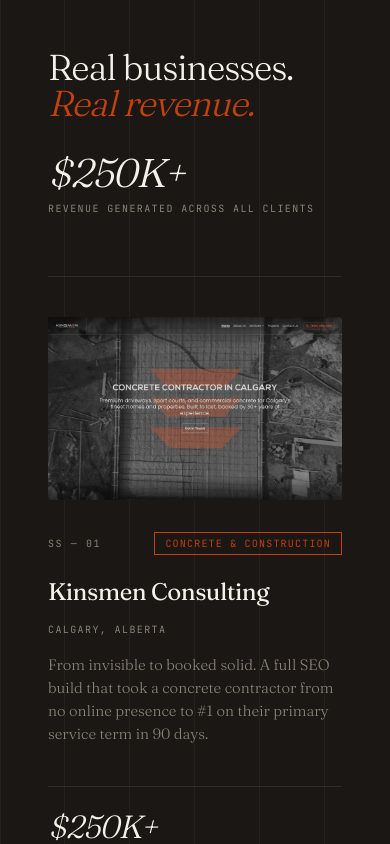
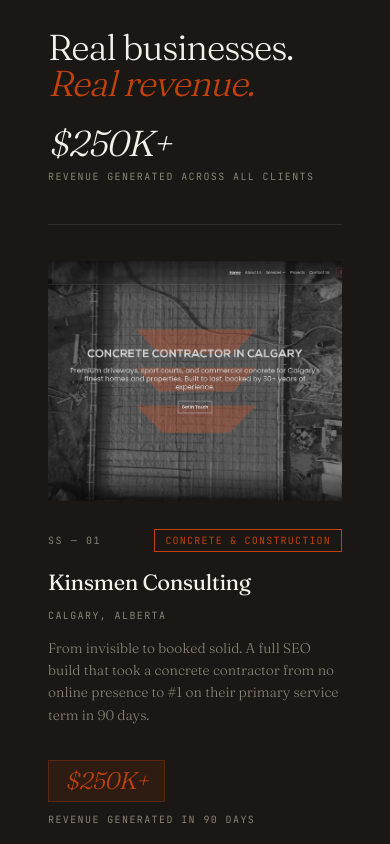
Before and after one commit to ScaleCRMCO/scaleseo, a Next.js app: page / in a window 390 px wide. Shown: the part 1120-1964 px from the top of the page. Built offline with nearby package versions, Linux system fonts and the light colour scheme.

Commit message:
Update CaseStudy.module.css

```diff
--- a/src/app/sections/home/CaseStudy.module.css
+++ b/src/app/sections/home/CaseStudy.module.css
@@ -1,18 +1,16 @@
-/* =========================================================
-   CaseStudy.module.css — Monolog-inspired stacked rows
-   Dark bg + hero grid lines + hover logo overlay
-   ========================================================= */
-
 .case {
   position: relative;
   border-bottom: 1px solid var(--line-on-dark);
   overflow: hidden;
 }
 
-/* === BACKGROUND GRID LINES (mirrors Hero) === */
+/* === BACKGROUND GRID LINES === */
 .grid {
   position: absolute;
-  inset: 0;
+  top: 0;
+  left: 0;
+  right: 0;
+  bottom: 0;
   display: grid;
   grid-template-columns: repeat(6, 1fr);
   pointer-events: none;
@@ -21,17 +19,18 @@
 
 .gridLine {
   border-right: 1px solid rgba(245, 241, 234, 0.04);
+  height: 100%;
 }
 
 .gridLine:first-child {
   border-left: 1px solid rgba(245, 241, 234, 0.04);
 }
 
-/* === INNER CONTENT === */
+/* === INNER === */
 .inner {
   position: relative;
   z-index: 1;
-  padding: 140px 40px;
+  padding: 80px 40px 100px;
 }
 
 /* === HEADER === */
@@ -40,7 +39,7 @@
   grid-template-columns: 1fr auto;
   align-items: end;
   gap: 60px;
-  margin-bottom: 100px;
+  margin-bottom: 60px;
 }
 
 .heading {
@@ -65,7 +64,7 @@
 .globalValue {
   font-family: var(--display);
   font-weight: 300;
-  font-size: clamp(40px, 5vw, 68px);
+  font-size: clamp(36px, 4vw, 56px);
   line-height: 1;
   letter-spacing: -0.03em;
   color: var(--ink-on-dark);
@@ -85,17 +84,16 @@
 .stories {
   display: flex;
   flex-direction: column;
-  gap: 0;
   border-top: 1px solid var(--line-on-dark);
 }
 
 .story {
   display: grid;
-  grid-template-columns: 1fr 420px;
+  grid-template-columns: 1fr 380px;
   gap: 0;
   border-bottom: 1px solid var(--line-on-dark);
-  padding: 60px 0;
-  align-items: start;
+  padding: 48px 0;
+  align-items: center;
 }
 
 /* === IMAGE === */
@@ -104,22 +102,21 @@
   position: relative;
   overflow: hidden;
   cursor: pointer;
-  flex-shrink: 0;
+  max-height: 340px;
 }
 
 .image {
   width: 100%;
-  height: auto;
-  aspect-ratio: 16 / 10;
+  height: 340px;
   object-fit: cover;
   object-position: top;
   display: block;
-  filter: grayscale(20%) contrast(0.92) brightness(0.9);
+  filter: grayscale(20%) contrast(0.92) brightness(0.88);
   transition: filter 0.6s ease, transform 0.8s ease;
 }
 
 .imageWrap:hover .image {
-  filter: grayscale(0%) contrast(1) brightness(0.5);
+  filter: grayscale(0%) contrast(1) brightness(0.45);
   transform: scale(1.02);
 }
 
@@ -131,7 +128,7 @@
   flex-direction: column;
   align-items: center;
   justify-content: center;
-  gap: 20px;
+  gap: 16px;
   opacity: 0;
   transition: opacity 0.5s ease;
 }
@@ -140,44 +137,36 @@
   opacity: 1;
 }
 
-.overlayLogo {
-  display: flex;
-  align-items: center;
-  justify-content: center;
-  padding: 20px 32px;
-}
-
 .logoImg {
   width: auto;
-  height: 56px;
+  height: 48px;
   object-fit: contain;
   filter: brightness(0) invert(1);
 }
 
 .overlayLink {
   font-family: var(--mono);
-  font-size: 11px;
+  font-size: 10px;
   letter-spacing: 0.14em;
   text-transform: uppercase;
-  color: rgba(245, 241, 234, 0.6);
-  text-decoration: none;
-  border-bottom: 1px solid rgba(245, 241, 234, 0.3);
+  color: rgba(245, 241, 234, 0.55);
+  border-bottom: 1px solid rgba(245, 241, 234, 0.25);
   padding-bottom: 2px;
 }
 
 /* === CONTENT === */
 .content {
-  padding: 0 0 0 60px;
+  padding: 0 0 0 52px;
   display: flex;
   flex-direction: column;
-  gap: 16px;
+  gap: 14px;
 }
 
 .contentTop {
   display: flex;
   align-items: center;
   justify-content: space-between;
-  margin-bottom: 8px;
+  margin-bottom: 4px;
 }
 
 .index {
@@ -201,7 +190,7 @@
 .client {
   font-family: var(--display);
   font-weight: 400;
-  font-size: clamp(24px, 2.5vw, 36px);
+  font-size: clamp(22px, 2.2vw, 32px);
   line-height: 1.1;
   letter-spacing: -0.02em;
   color: var(--ink-on-dark);
@@ -218,26 +207,36 @@
 .description {
   font-family: var(--display);
   font-weight: 300;
-  font-size: clamp(15px, 1.4vw, 18px);
-  line-height: 1.55;
+  font-size: clamp(14px, 1.2vw, 16px);
+  line-height: 1.6;
   color: var(--ink-dim-on-dark);
-  max-width: 360px;
   flex: 1;
 }
 
+/* === METRIC BUBBLE === */
 .metric {
-  margin-top: 24px;
-  padding-top: 24px;
-  border-top: 1px solid var(--line-on-dark);
+  margin-top: 20px;
+  display: flex;
+  flex-direction: column;
+  gap: 10px;
+}
+
+.metricBubble {
+  display: inline-flex;
+  align-items: center;
+  background: rgba(194, 65, 12, 0.12);
+  border: 1px solid rgba(194, 65, 12, 0.3);
+  padding: 10px 20px;
+  align-self: flex-start;
 }
 
 .metricValue {
   font-family: var(--display);
   font-weight: 300;
-  font-size: clamp(32px, 3.5vw, 52px);
+  font-size: clamp(24px, 2.5vw, 36px);
   line-height: 1;
-  letter-spacing: -0.03em;
-  color: var(--ink-on-dark);
+  letter-spacing: -0.02em;
+  color: var(--accent);
   font-style: italic;
 }
 
@@ -247,26 +246,32 @@
   letter-spacing: 0.14em;
   text-transform: uppercase;
   color: var(--ink-dim-on-dark);
-  margin-top: 8px;
 }
 
 /* === RESPONSIVE === */
 @media (max-width: 900px) {
-  .inner { padding: 80px 24px; }
+  .inner { padding: 60px 24px 80px; }
+
+  .grid { display: none; }
 
   .header {
     grid-template-columns: 1fr;
-    gap: 32px;
-    margin-bottom: 60px;
+    gap: 24px;
+    margin-bottom: 40px;
   }
 
   .globalStat { text-align: left; }
 
   .story {
     grid-template-columns: 1fr;
-    gap: 32px;
-    padding: 40px 0;
+    gap: 28px;
+    padding: 36px 0;
   }
 
+  .imageWrap { max-height: 240px; }
+  .image { height: 240px; }
+
   .content { padding: 0; }
+
+  .metricBubble { padding: 8px 16px; }
 }
```
